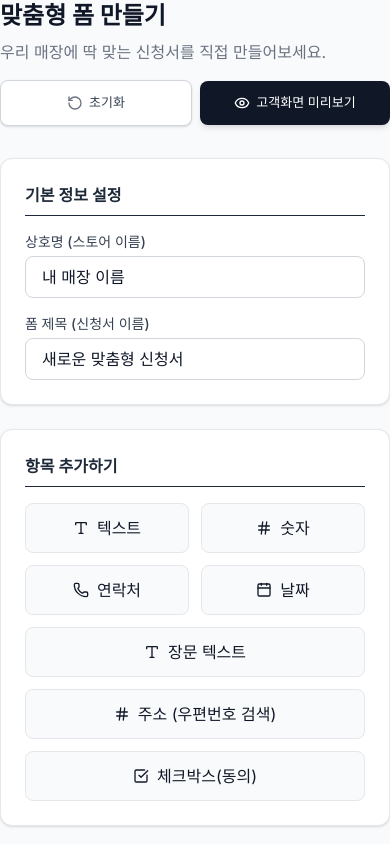
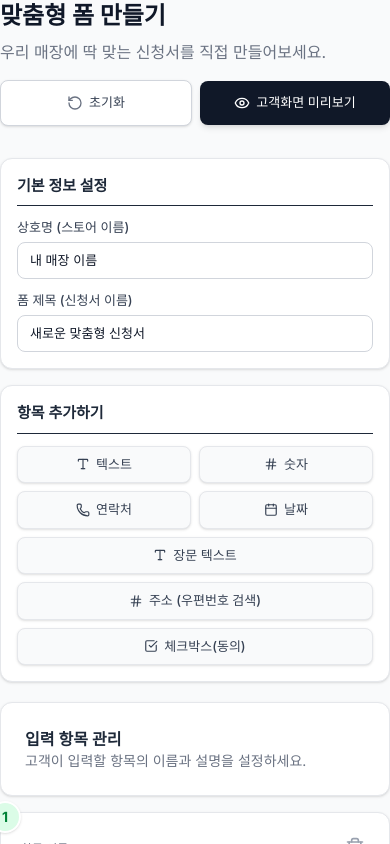
Before and after one commit to hannune-s/ssakdaform, a Next.js app: page /form-builder in a window 390 px wide. Shown: the top 844 px of the page. Built offline with nearby package versions, Linux system fonts and the light colour scheme.

Commit message:
style: 맞춤형 폼 만들기 좌측 패널(기본 정보 설정, 항목 추가하기) 카드의 크기와 버튼 및 여백을 컴팩트하게 줄여 모바일 사용성 개선

```diff
--- a/src/app/form-builder/page.tsx
+++ b/src/app/form-builder/page.tsx
@@ -132,57 +132,57 @@ export default function FormBuilder() {
         </div>
       </div>
 
-      <div className="grid grid-cols-1 lg:grid-cols-3 gap-8">
+      <div className="grid grid-cols-1 lg:grid-cols-3 gap-5 lg:gap-6">
 
         {/* 왼쪽: 폼 기본 정보 설정 */}
-        <div className="lg:col-span-1 space-y-6">
-          <div className="bg-white p-6 rounded-xl border border-gray-200 shadow-sm">
-            <h3 className="font-semibold text-gray-800 mb-4 border-b pb-2">기본 정보 설정</h3>
-            <div className="space-y-4">
+        <div className="lg:col-span-1 space-y-4">
+          <div className="bg-white p-4 sm:p-5 rounded-xl border border-gray-200 shadow-sm">
+            <h3 className="font-semibold text-[15px] text-gray-800 mb-3 border-b pb-2">기본 정보 설정</h3>
+            <div className="space-y-3">
               <div>
-                <label className="block text-sm font-medium text-gray-700 mb-1">상호명 (스토어 이름)</label>
+                <label className="block text-[13px] font-medium text-gray-700 mb-1">상호명 (스토어 이름)</label>
                 <input
                   type="text"
                   value={storeName}
                   onChange={(e) => setStoreName(e.target.value)}
-                  className="w-full px-4 py-2 border border-gray-300 rounded-lg focus:ring-2 focus:ring-green-500 outline-none"
+                  className="w-full px-3 py-2 border border-gray-300 rounded-lg focus:ring-2 focus:ring-green-500 outline-none text-[13px]"
                 />
               </div>
               <div>
-                <label className="block text-sm font-medium text-gray-700 mb-1">폼 제목 (신청서 이름)</label>
+                <label className="block text-[13px] font-medium text-gray-700 mb-1">폼 제목 (신청서 이름)</label>
                 <input
                   type="text"
                   value={formTitle}
                   onChange={(e) => setFormTitle(e.target.value)}
-                  className="w-full px-4 py-2 border border-gray-300 rounded-lg focus:ring-2 focus:ring-green-500 outline-none"
+                  className="w-full px-3 py-2 border border-gray-300 rounded-lg focus:ring-2 focus:ring-green-500 outline-none text-[13px]"
                 />
               </div>
             </div>
           </div>
 
-          <div className="bg-white p-6 rounded-xl border border-gray-200 shadow-sm">
-            <h3 className="font-semibold text-gray-800 mb-4 border-b pb-2">항목 추가하기</h3>
-            <div className="grid grid-cols-2 gap-3">
-              <button onClick={() => addField('text')} className="flex items-center justify-center gap-2 p-3 bg-gray-50 border border-gray-200 rounded-lg hover:bg-green-50 hover:border-green-200 hover:text-green-700 transition">
-                <Type className="w-4 h-4" /> 텍스트
+          <div className="bg-white p-4 sm:p-5 rounded-xl border border-gray-200 shadow-sm">
+            <h3 className="font-semibold text-[15px] text-gray-800 mb-3 border-b pb-2">항목 추가하기</h3>
+            <div className="grid grid-cols-2 gap-2">
+              <button onClick={() => addField('text')} className="flex items-center justify-center gap-1.5 py-2 px-2 bg-gray-50 border border-gray-200 rounded-lg hover:bg-green-50 hover:border-green-200 hover:text-green-700 transition text-[13px] font-medium text-gray-700 shadow-sm">
+                <Type className="w-3.5 h-3.5" /> 텍스트
               </button>
-              <button onClick={() => addField('number')} className="flex items-center justify-center gap-2 p-3 bg-gray-50 border border-gray-200 rounded-lg hover:bg-green-50 hover:border-green-200 hover:text-green-700 transition">
-                <Hash className="w-4 h-4" /> 숫자
+              <button onClick={() => addField('number')} className="flex items-center justify-center gap-1.5 py-2 px-2 bg-gray-50 border border-gray-200 rounded-lg hover:bg-green-50 hover:border-green-200 hover:text-green-700 transition text-[13px] font-medium text-gray-700 shadow-sm">
+                <Hash className="w-3.5 h-3.5" /> 숫자
               </button>
-              <button onClick={() => addField('phone')} className="flex items-center justify-center gap-2 p-3 bg-gray-50 border border-gray-200 rounded-lg hover:bg-green-50 hover:border-green-200 hover:text-green-700 transition">
-                <Phone className="w-4 h-4" /> 연락처
+              <button onClick={() => addField('phone')} className="flex items-center justify-center gap-1.5 py-2 px-2 bg-gray-50 border border-gray-200 rounded-lg hover:bg-green-50 hover:border-green-200 hover:text-green-700 transition text-[13px] font-medium text-gray-700 shadow-sm">
+                <Phone className="w-3.5 h-3.5" /> 연락처
               </button>
-              <button onClick={() => addField('date')} className="flex items-center justify-center gap-2 p-3 bg-gray-50 border border-gray-200 rounded-lg hover:bg-green-50 hover:border-green-200 hover:text-green-700 transition">
-                <Calendar className="w-4 h-4" /> 날짜
+              <button onClick={() => addField('date')} className="flex items-center justify-center gap-1.5 py-2 px-2 bg-gray-50 border border-gray-200 rounded-lg hover:bg-green-50 hover:border-green-200 hover:text-green-700 transition text-[13px] font-medium text-gray-700 shadow-sm">
+                <Calendar className="w-3.5 h-3.5" /> 날짜
               </button>
-              <button onClick={() => addField('textarea')} className="flex items-center justify-center gap-2 p-3 bg-gray-50 border border-gray-200 rounded-lg hover:bg-green-50 hover:border-green-200 hover:text-green-700 transition col-span-2">
-                <Type className="w-4 h-4" /> 장문 텍스트
+              <button onClick={() => addField('textarea')} className="flex items-center justify-center gap-1.5 py-2 px-2 bg-gray-50 border border-gray-200 rounded-lg hover:bg-green-50 hover:border-green-200 hover:text-green-700 transition col-span-2 text-[13px] font-medium text-gray-700 shadow-sm">
+                <Type className="w-3.5 h-3.5" /> 장문 텍스트
               </button>
-              <button onClick={() => addField('address')} className="flex items-center justify-center gap-2 p-3 bg-gray-50 border border-gray-200 rounded-lg hover:bg-green-50 hover:border-green-200 hover:text-green-700 transition col-span-2">
-                <Hash className="w-4 h-4" /> 주소 (우편번호 검색)
+              <button onClick={() => addField('address')} className="flex items-center justify-center gap-1.5 py-2 px-2 bg-gray-50 border border-gray-200 rounded-lg hover:bg-green-50 hover:border-green-200 hover:text-green-700 transition col-span-2 text-[13px] font-medium text-gray-700 shadow-sm">
+                <Hash className="w-3.5 h-3.5" /> 주소 (우편번호 검색)
               </button>
-              <button onClick={() => addField('checkbox')} className="flex items-center justify-center gap-2 p-3 bg-gray-50 border border-gray-200 rounded-lg hover:bg-green-50 hover:border-green-200 hover:text-green-700 transition col-span-2">
-                <CheckSquare className="w-4 h-4" /> 체크박스(동의)
+              <button onClick={() => addField('checkbox')} className="flex items-center justify-center gap-1.5 py-2 px-2 bg-gray-50 border border-gray-200 rounded-lg hover:bg-green-50 hover:border-green-200 hover:text-green-700 transition col-span-2 text-[13px] font-medium text-gray-700 shadow-sm">
+                <CheckSquare className="w-3.5 h-3.5" /> 체크박스(동의)
               </button>
             </div>
           </div>
```
